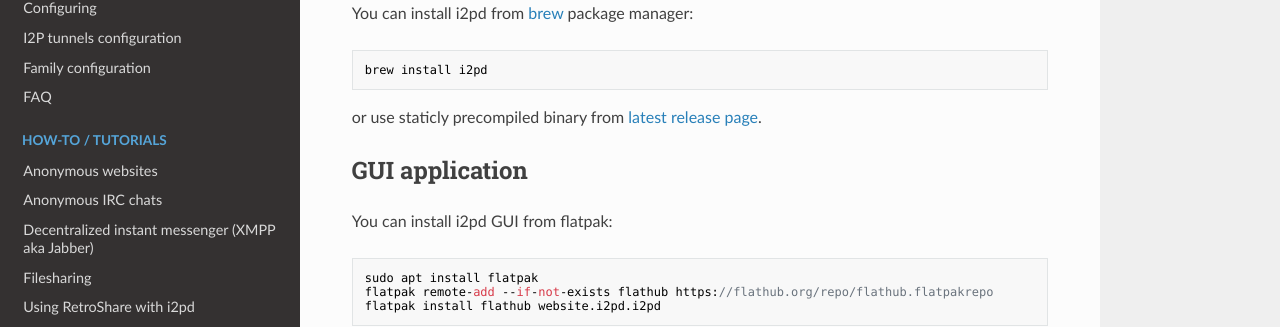
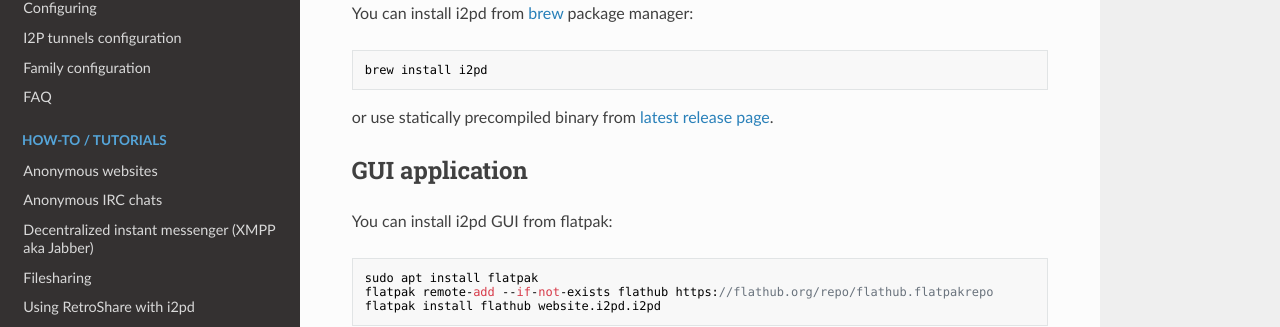
Before and after one commit to PurpleI2P/i2pd_docs_en, an MkDocs documentation site: the page built from docs/user-guide/install.md, in a window 1280 px wide and 900 px high, scrolled down 1897 px. Shown: the part 393-720 px from the top of the window. Built offline with MkDocs 1.6.1, drawn with Linux system fonts in a browser that asks for light colours; nearby versions of some CDN libraries; old or Windows-style settings are respelled for this version of MkDocs.

Commit message:
Fix typos

```diff
--- a/docs/user-guide/install.md
+++ b/docs/user-guide/install.md
@@ -99,7 +99,7 @@ You can install i2pd from [brew](https://brew.sh/) package manager:
 
     brew install i2pd
 
-or use staticly precompiled binary from [latest release page](https://github.com/PurpleI2P/i2pd/releases/latest).
+or use statically precompiled binary from [latest release page](https://github.com/PurpleI2P/i2pd/releases/latest).
 
 GUI application
 ---------------
```
Also changed, not shown: docs/user-guide/config_opts_after_2.3.0.md (+1 -1 lines).
